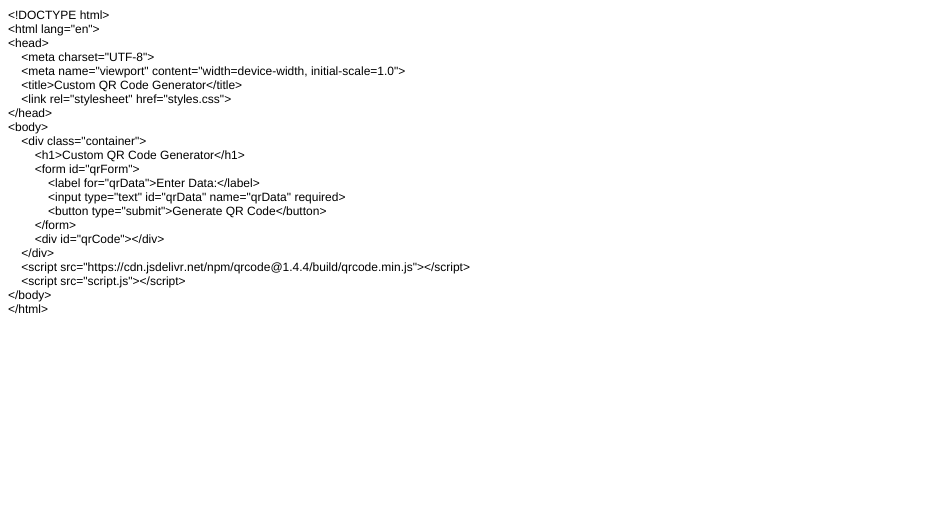
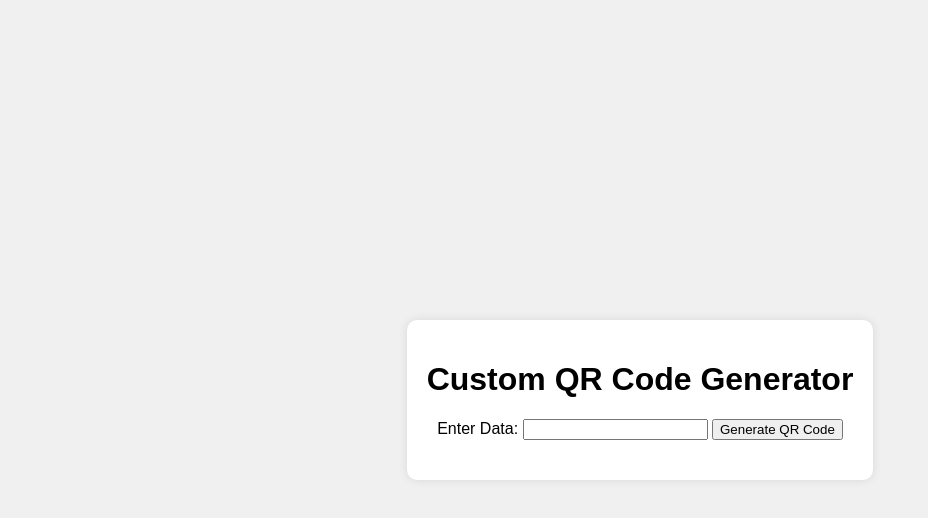
Before and after one commit to vanhook01/ChickGrowthQR, a plain HTML site: page index.html in a window 1280 px wide. Shown: the whole page, without its empty margins (0-928 px from the left). Drawn offline with Linux system fonts and the light colour scheme.

Commit message:
Update index.html

```diff
--- a/index.html
+++ b/index.html
@@ -1,38 +1,22 @@
-<!DOCTYPE html PUBLIC "-//W3C//DTD HTML 4.01//EN" "http://www.w3.org/TR/html4/strict.dtd">
-<html>
+<!DOCTYPE html>
+<html lang="en">
 <head>
-  <meta http-equiv="Content-Type" content="text/html; charset=utf-8">
-  <meta http-equiv="Content-Style-Type" content="text/css">
-  <title></title>
-  <meta name="Generator" content="Cocoa HTML Writer">
-  <meta name="CocoaVersion" content="2487.6">
-  <style type="text/css">
-    p.p1 {margin: 0.0px 0.0px 0.0px 0.0px; font: 12.0px Helvetica; -webkit-text-stroke: #000000}
-    span.s1 {font-kerning: none}
-  </style>
+    <meta charset="UTF-8">
+    <meta name="viewport" content="width=device-width, initial-scale=1.0">
+    <title>Custom QR Code Generator</title>
+    <link rel="stylesheet" href="styles.css">
 </head>
 <body>
-<p class="p1"><span class="s1">&lt;!DOCTYPE html&gt;</span></p>
-<p class="p1"><span class="s1">&lt;html lang="en"&gt;</span></p>
-<p class="p1"><span class="s1">&lt;head&gt;</span></p>
-<p class="p1"><span class="s1"><span class="Apple-converted-space">    </span>&lt;meta charset="UTF-8"&gt;</span></p>
-<p class="p1"><span class="s1"><span class="Apple-converted-space">    </span>&lt;meta name="viewport" content="width=device-width, initial-scale=1.0"&gt;</span></p>
-<p class="p1"><span class="s1"><span class="Apple-converted-space">    </span>&lt;title&gt;Custom QR Code Generator&lt;/title&gt;</span></p>
-<p class="p1"><span class="s1"><span class="Apple-converted-space">    </span>&lt;link rel="stylesheet" href="styles.css"&gt;</span></p>
-<p class="p1"><span class="s1">&lt;/head&gt;</span></p>
-<p class="p1"><span class="s1">&lt;body&gt;</span></p>
-<p class="p1"><span class="s1"><span class="Apple-converted-space">    </span>&lt;div class="container"&gt;</span></p>
-<p class="p1"><span class="s1"><span class="Apple-converted-space">        </span>&lt;h1&gt;Custom QR Code Generator&lt;/h1&gt;</span></p>
-<p class="p1"><span class="s1"><span class="Apple-converted-space">        </span>&lt;form id="qrForm"&gt;</span></p>
-<p class="p1"><span class="s1"><span class="Apple-converted-space">            </span>&lt;label for="qrData"&gt;Enter Data:&lt;/label&gt;</span></p>
-<p class="p1"><span class="s1"><span class="Apple-converted-space">            </span>&lt;input type="text" id="qrData" name="qrData" required&gt;</span></p>
-<p class="p1"><span class="s1"><span class="Apple-converted-space">            </span>&lt;button type="submit"&gt;Generate QR Code&lt;/button&gt;</span></p>
-<p class="p1"><span class="s1"><span class="Apple-converted-space">        </span>&lt;/form&gt;</span></p>
-<p class="p1"><span class="s1"><span class="Apple-converted-space">        </span>&lt;div id="qrCode"&gt;&lt;/div&gt;</span></p>
-<p class="p1"><span class="s1"><span class="Apple-converted-space">    </span>&lt;/div&gt;</span></p>
-<p class="p1"><span class="s1"><span class="Apple-converted-space">    </span>&lt;script src="https://cdn.jsdelivr.net/npm/qrcode@1.4.4/build/qrcode.min.js"&gt;&lt;/script&gt;</span></p>
-<p class="p1"><span class="s1"><span class="Apple-converted-space">    </span>&lt;script src="script.js"&gt;&lt;/script&gt;</span></p>
-<p class="p1"><span class="s1">&lt;/body&gt;</span></p>
-<p class="p1"><span class="s1">&lt;/html&gt;</span></p>
+    <div class="container">
+        <h1>Custom QR Code Generator</h1>
+        <form id="qrForm">
+            <label for="qrData">Enter Data:</label>
+            <input type="text" id="qrData" name="qrData" required>
+            <button type="submit">Generate QR Code</button>
+        </form>
+        <div id="qrCode"></div>
+    </div>
+    <script src="https://cdn.jsdelivr.net/npm/qrcode@1.4.4/build/qrcode.min.js"></script>
+    <script src="script.js"></script>
 </body>
 </html>
```
